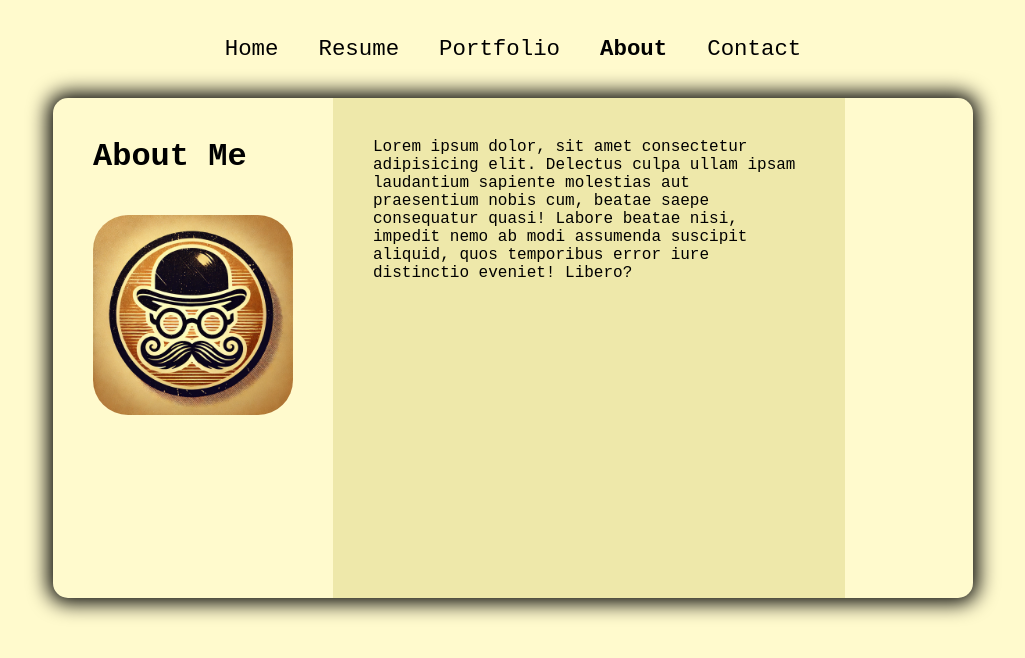
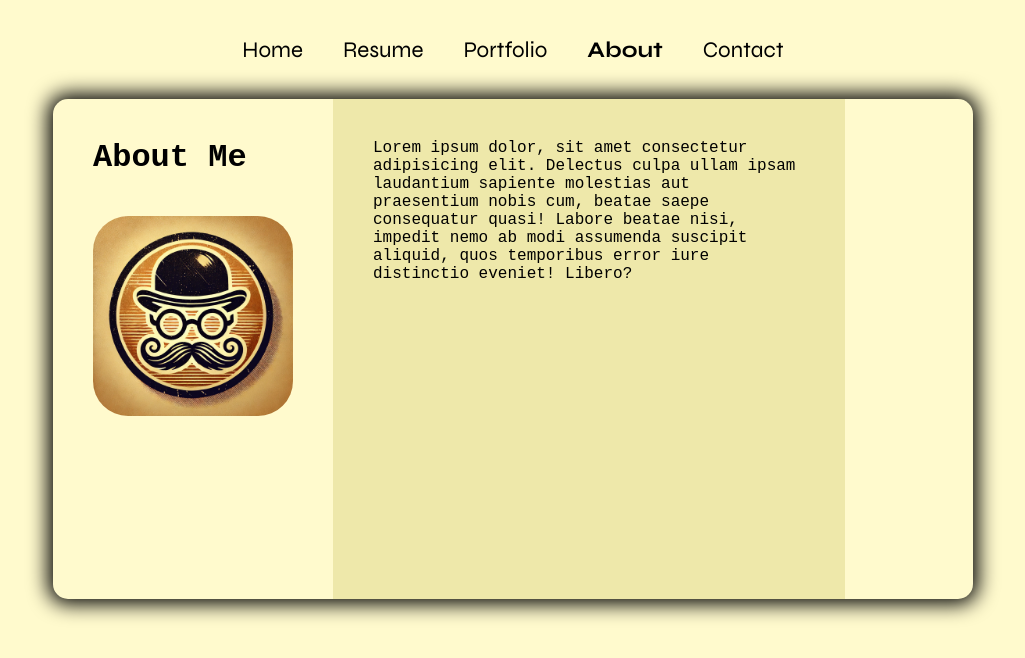
Before and after one commit to sidstedt/Resume_web, a plain HTML site: page HTML/about.html in a window 1280 px wide. Shown: the whole page, without its empty margins (127-1152 px from the left). Drawn offline with Linux system fonts and the light colour scheme.

Commit message:
added fonts from google to the navbar.

```diff
--- a/CSS/style.css
+++ b/CSS/style.css
@@ -39,6 +39,10 @@ body {
 
 /* styling on links */
 .navbar li a {
+    font-family: "Syne", serif;
+    font-optical-sizing: auto;
+    font-weight: 400;
+    font-style: normal;
     display: inline-block;
     text-decoration: none;
     font-size: 1.4rem;
--- a/HTML/about.html
+++ b/HTML/about.html
@@ -2,6 +2,9 @@
 <html lang="en">
 <head>
     <link href="../CSS/style.css" rel="stylesheet">
+    <link rel="preconnect" href="https://fonts.googleapis.com">
+    <link rel="preconnect" href="https://fonts.gstatic.com" crossorigin>
+    <link href="https://fonts.googleapis.com/css2?family=Syne:wght@400..800&display=swap" rel="stylesheet">
     <meta charset="UTF-8">
     <meta name="viewport" content="width=device-width, initial-scale=1.0">
     <title>About | Who I Am</title>
```
Also changed, not shown: HTML/contact.html (+3 -0 lines), HTML/portfolio.html (+3 -0 lines), HTML/resume.html (+3 -0 lines), index.html (+3 -0 lines).
